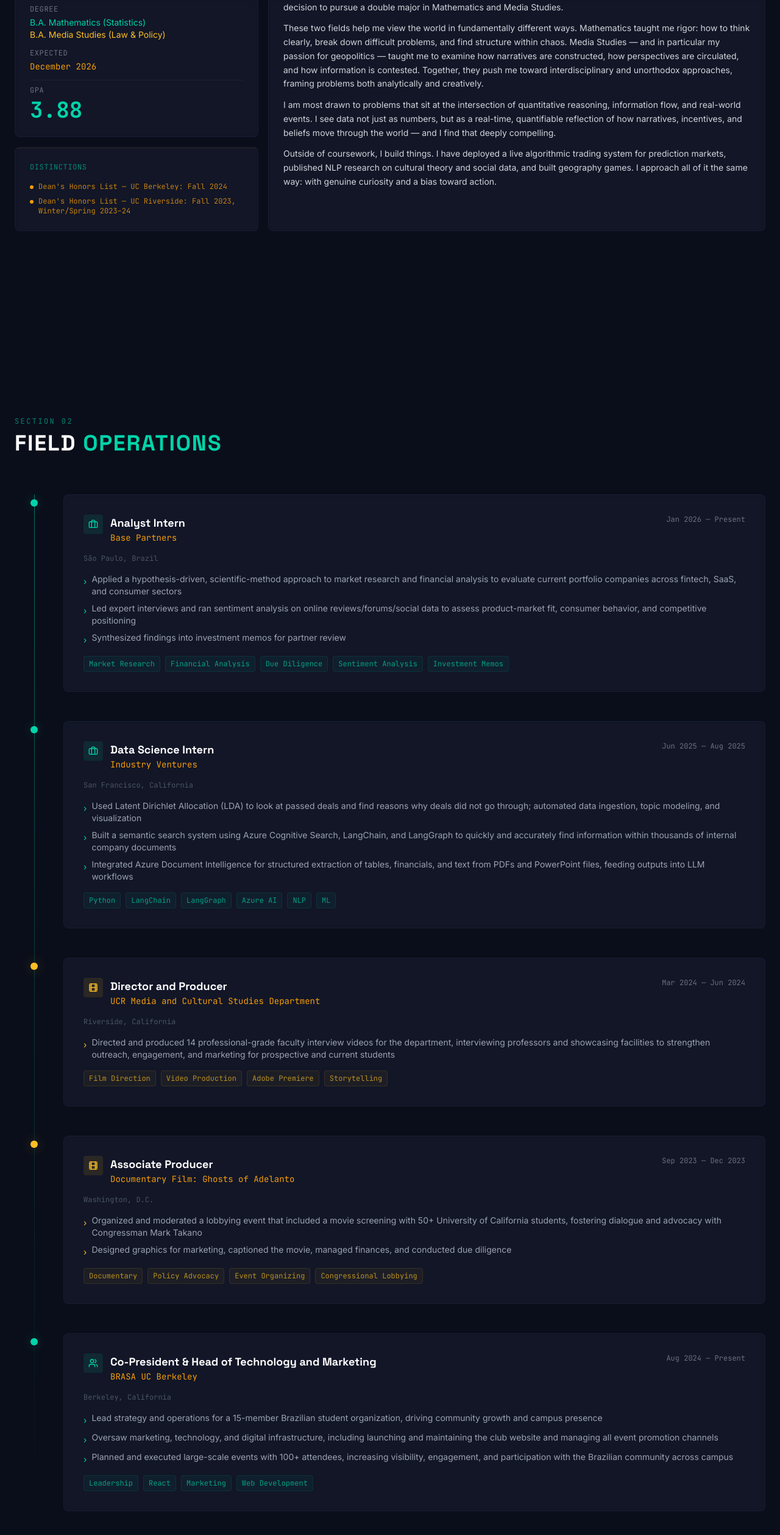
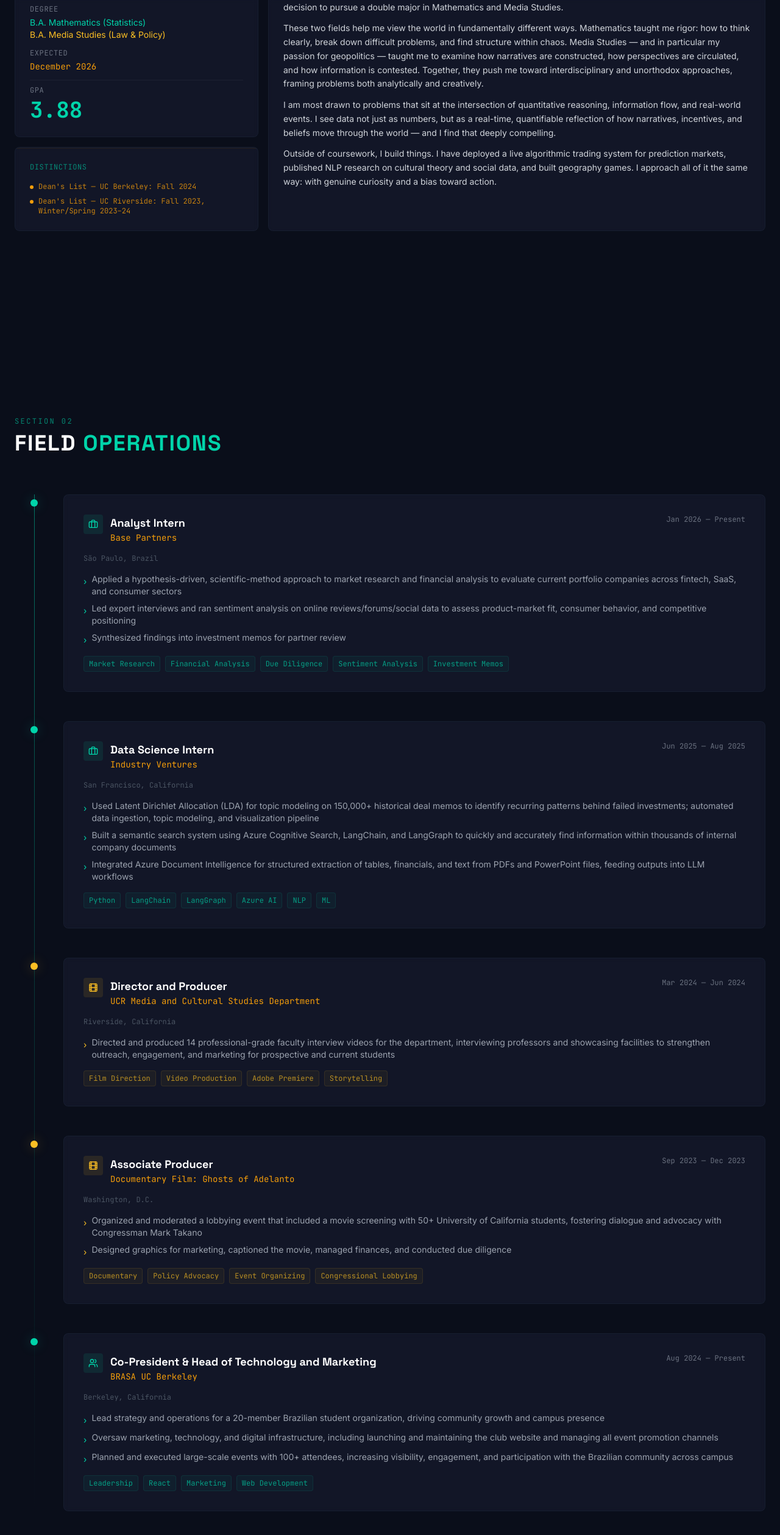
Before and after one commit to LuizFelipeBarbosa/portfolio-website, a Next.js app: page / in a window 1280 px wide. Shown: the part 1158-3676 px from the top of the page at 61% size. Built offline with nearby package versions, Linux system fonts and the light colour scheme.

Commit message:
content: 150k+ deal memos at Industry Ventures, BRASA 20 members

```diff
--- a/components/About.jsx
+++ b/components/About.jsx
@@ -128,8 +128,8 @@ export default function About() {
             <div className="font-mono text-xs text-teal/60 tracking-wider uppercase mb-4">Distinctions</div>
             <div className="space-y-2">
               {[
-                "Dean's Honors List — UC Berkeley: Fall 2024",
-                "Dean's Honors List — UC Riverside: Fall 2023, Winter/Spring 2023–24",
+                "Dean's List — UC Berkeley: Fall 2024",
+                "Dean's List — UC Riverside: Fall 2023, Winter/Spring 2023–24",
               ].map((award) => (
                 <div key={award} className="flex gap-2 items-start">
                   <span className="w-1.5 h-1.5 bg-gold rounded-full flex-shrink-0 mt-1.5" />
--- a/components/Experience.jsx
+++ b/components/Experience.jsx
@@ -32,7 +32,7 @@ const experiences = [
     location: 'San Francisco, California',
     period: 'Jun 2025 — Aug 2025',
     description: [
-      'Used Latent Dirichlet Allocation (LDA) to look at passed deals and find reasons why deals did not go through; automated data ingestion, topic modeling, and visualization',
+      'Used Latent Dirichlet Allocation (LDA) for topic modeling on 150,000+ historical deal memos to identify recurring patterns behind failed investments; automated data ingestion, topic modeling, and visualization pipeline',
       'Built a semantic search system using Azure Cognitive Search, LangChain, and LangGraph to quickly and accurately find information within thousands of internal company documents',
       'Integrated Azure Document Intelligence for structured extraction of tables, financials, and text from PDFs and PowerPoint files, feeding outputs into LLM workflows',
     ],
@@ -68,7 +68,7 @@ const experiences = [
     location: 'Berkeley, California',
     period: 'Aug 2024 — Present',
     description: [
-      'Lead strategy and operations for a 15-member Brazilian student organization, driving community growth and campus presence',
+      'Lead strategy and operations for a 20-member Brazilian student organization, driving community growth and campus presence',
       'Oversaw marketing, technology, and digital infrastructure, including launching and maintaining the club website and managing all event promotion channels',
       'Planned and executed large-scale events with 100+ attendees, increasing visibility, engagement, and participation with the Brazilian community across campus',
     ],
```
